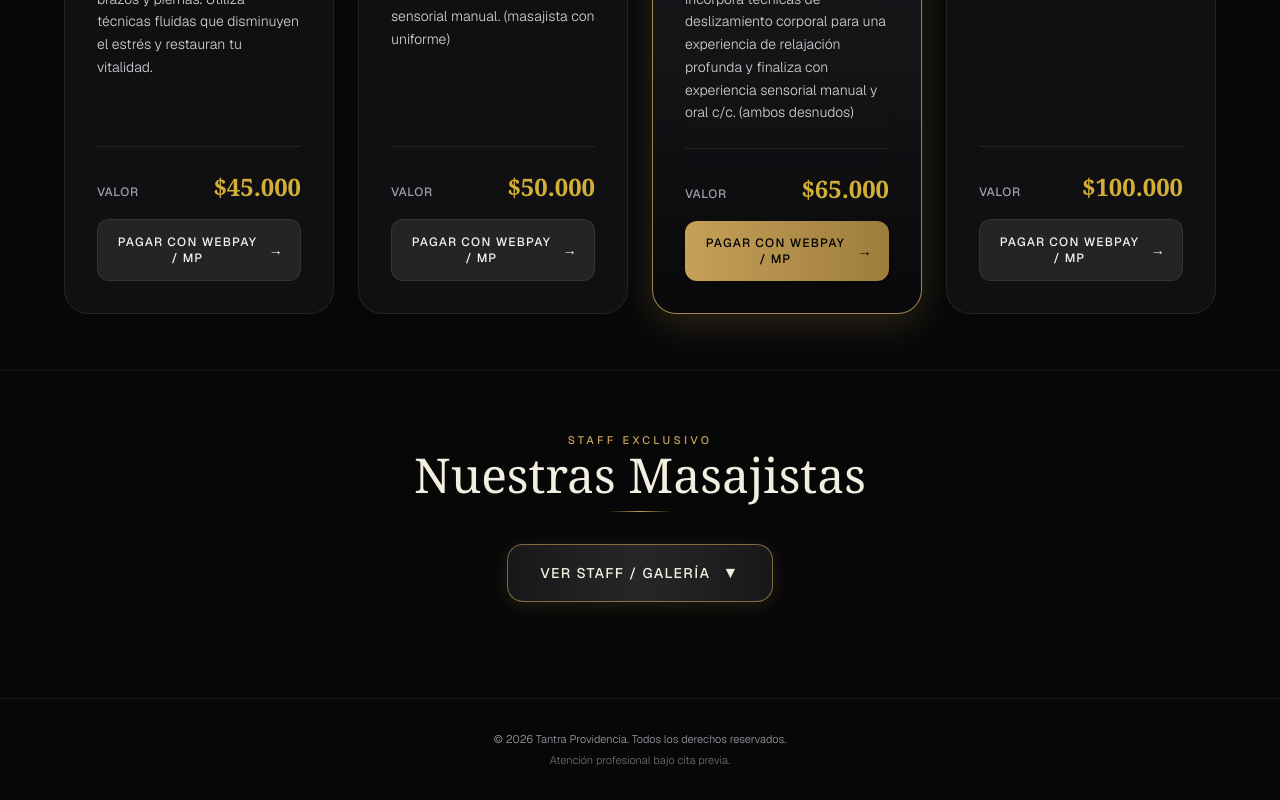
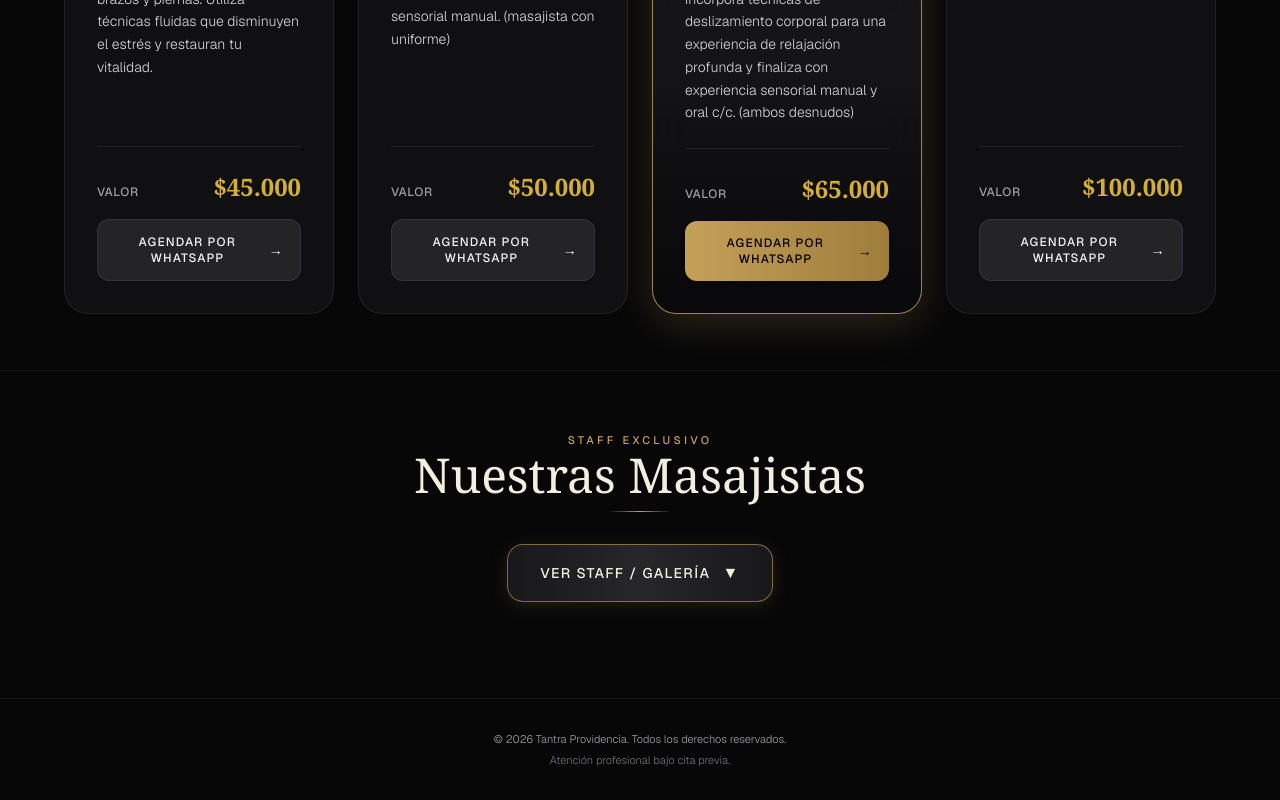
Before and after one commit to maruapersonal-create/tantraprovidencia-web, a Next.js app: page / in a window 1280 px wide. Shown: the part 1040-1840 px from the top of the page. Built offline with nearby package versions, Linux system fonts and the light colour scheme.

Commit message:
Actualización de la página

```diff
--- a/app/page.tsx
+++ b/app/page.tsx
@@ -88,31 +88,7 @@ export default function TantraProvidencia() {
   const currentYear = new Date().getFullYear();
   const [selectedMasajista, setSelectedMasajista] = useState<Masajista | null>(null);
   const [showMasajistas, setShowMasajistas] = useState<boolean>(false);
-  const [loadingPlan, setLoadingPlan] = useState<string | null>(null);
 
-  // Función para procesar pago con Mercado Pago (Servicio + IVA 19% calculado internamente)
- const handlePago = async (titulo: string, precioNeto: number) => {
-  setCargandoPago(titulo);
-  try {
-    const res = await fetch('/api/crear-pago', {
-      method: 'POST',
-      headers: { 'Content-Type': 'application/json' },
-      body: JSON.stringify({ titulo, precioNeto }),
-    });
-
-    const data = await res.json();
-
-    if (data.url) {
-      window.location.href = data.url;
-    } else {
-      alert(data.error || 'Ocurrió un error al generar el enlace de pago');
-    }
-  } catch (error) {
-    alert('Error al conectar con el servidor de pago');
-  } finally {
-    setCargandoPago(null);
-  }
-};
   // Bloqueo de zoom por gestos táctiles y ratón
   useEffect(() => {
     const handleTouchMove = (e: TouchEvent) => {
@@ -252,18 +228,19 @@ export default function TantraProvidencia() {
                     </span>
                   </div>
 
-                  <button
-                    onClick={() => handlePagarServicio(plan.id, plan.title, plan.priceNeto)}
-                    disabled={loadingPlan === plan.id}
-                    className={`w-full inline-flex items-center justify-center gap-2 py-3.5 px-4 rounded-xl transition-all duration-300 text-xs uppercase tracking-widest font-medium cursor-pointer ${
+                  <a
+                    href={`${BASE_WHATSAPP_URL}${encodeURIComponent(`Hola, me interesa agendar el servicio ${plan.title} ($${plan.priceNeto.toLocaleString('es-CL')}).`)}`}
+                    target="_blank"
+                    rel="noopener noreferrer"
+                    className={`w-full inline-flex items-center justify-center gap-2 py-3.5 px-4 rounded-xl transition-all duration-300 text-xs uppercase tracking-widest font-medium text-center ${
                       plan.popular
                         ? 'bg-gradient-to-r from-[#C5A059] to-[#9E7D3B] hover:brightness-110 text-black shadow-md'
                         : 'bg-zinc-800/90 hover:bg-zinc-700 text-zinc-100 border border-zinc-700/60'
                     }`}
                   >
-                    <span>{loadingPlan === plan.id ? 'Generando pago...' : 'Pagar con Webpay / MP'}</span>
+                    <span>Agendar por WhatsApp</span>
                     <span className="text-sm">→</span>
-                  </button>
+                  </a>
                 </div>
               </div>
             ))}
```
